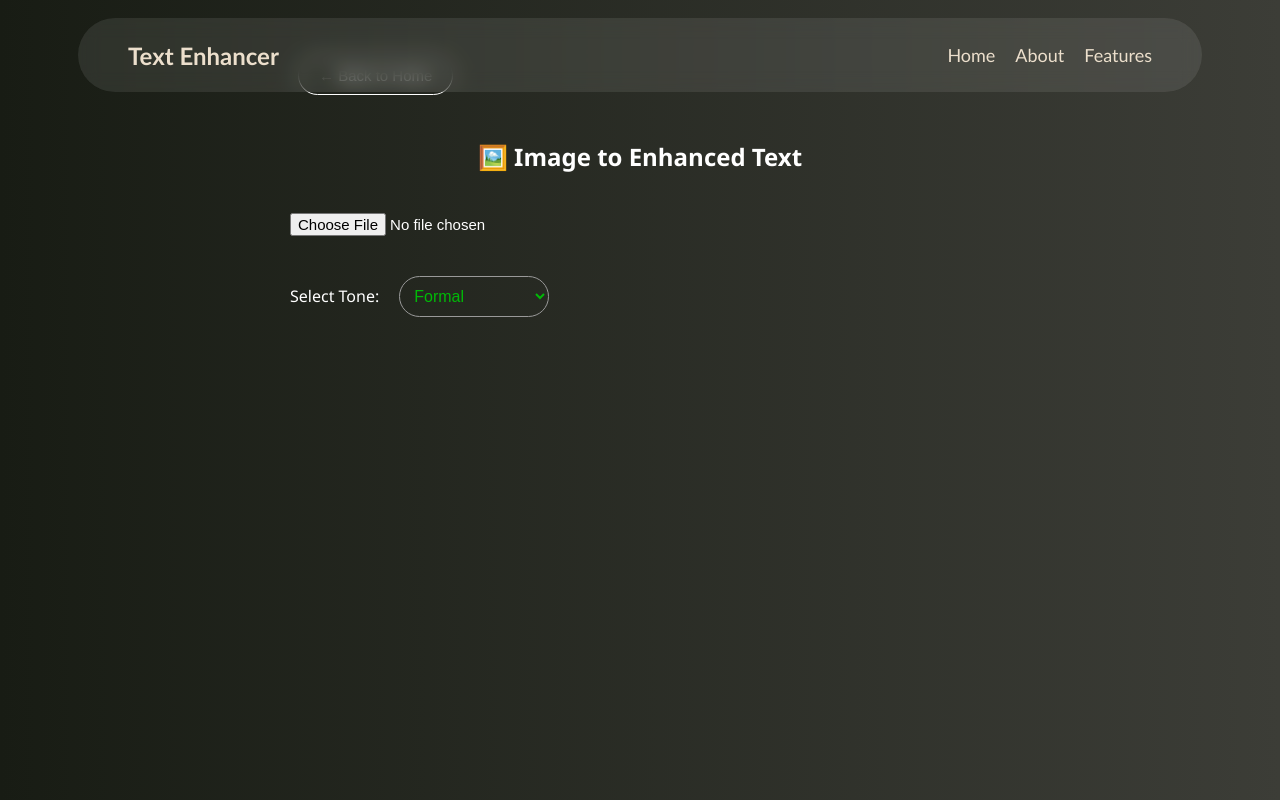
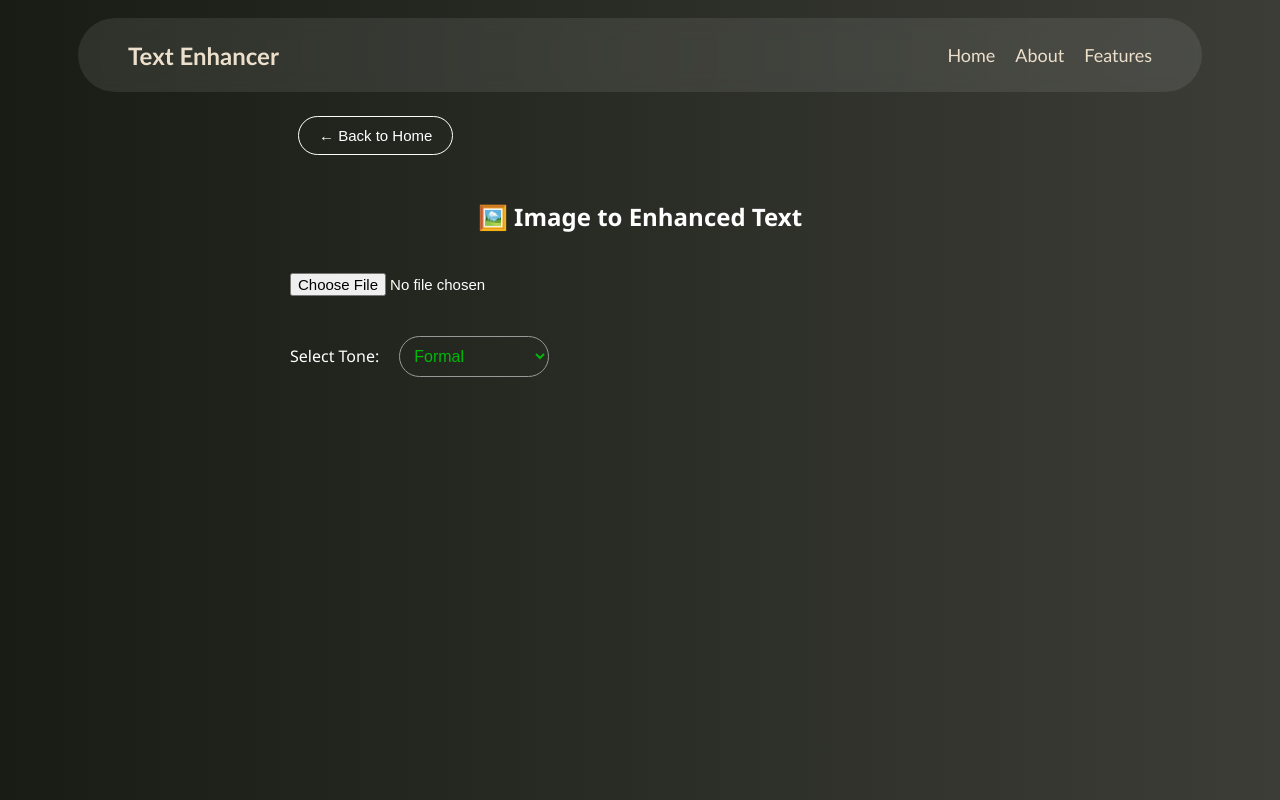
Before and after one commit to Dhruva1129/text-enhancer, a React (Vite) app in the folder my-app/: page /image-to-text-enhancer in a window 1280 px wide. Built offline with nearby package versions, Linux system fonts and the light colour scheme.

Commit message:
Update ImageToTextEnhancer.css

```diff
--- a/my-app/src/components/ImageEnhance/ImageToTextEnhancer.css
+++ b/my-app/src/components/ImageEnhance/ImageToTextEnhancer.css
@@ -1,6 +1,6 @@
 .image-enhancer-container {
     max-width: 700px;
-    margin: 0 auto;
+    margin: 60px auto;
     padding: 20px;
     font-family: 'Segoe UI', sans-serif;
     height: 70vh;
@@ -52,14 +52,14 @@
     background-color: transparent;
     color: white;
     font-weight: bold;
-    border: none;
+    border: 1px solid #ffffff;
     border-radius: 6px;
     cursor: pointer;
     transition: background 0.3s;
   }
 
   .action-button:hover {
-    background-color: #155d8b;
+    background-color: rgb(105, 117, 101);
   }
 
   .text-section {
```
